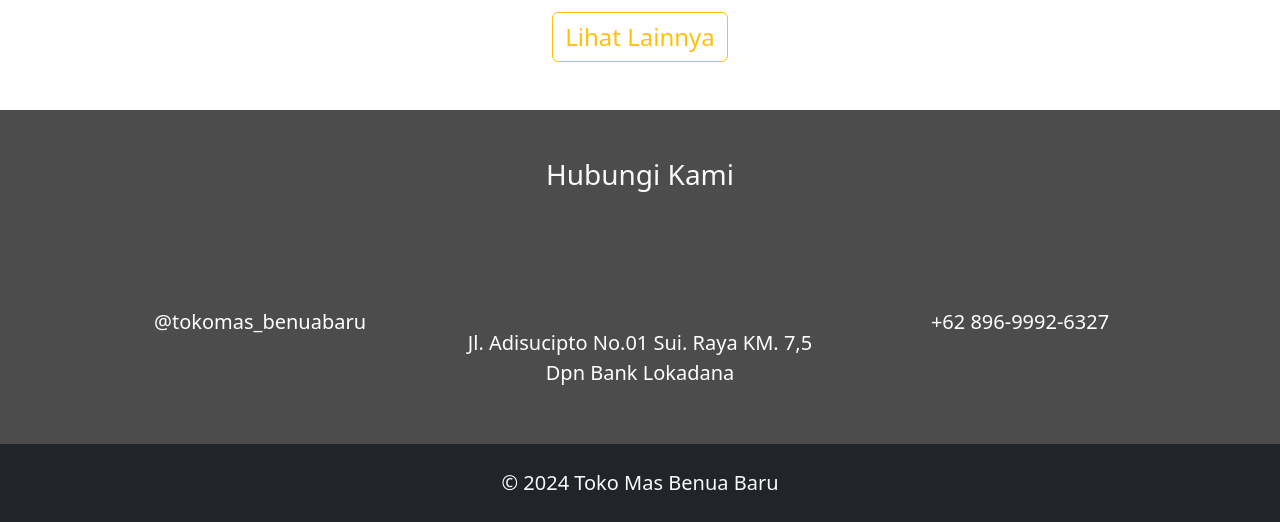
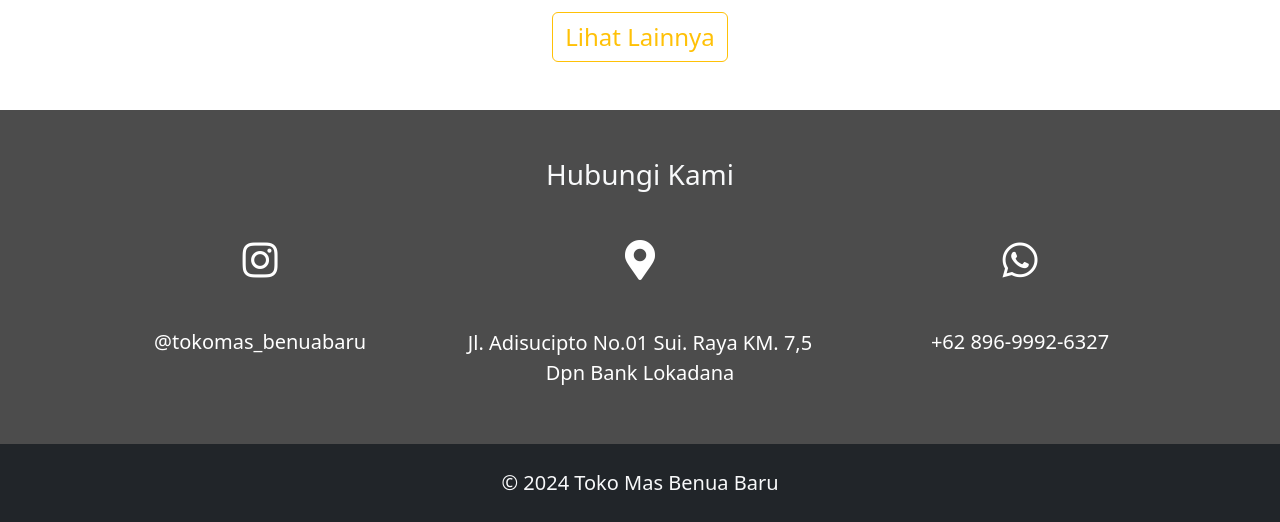
Before and after one commit to KelioXenelly/TMBenuaBaru, a PHP site: page / in a window 1280 px wide. Shown: the part 834-1356 px from the top of the page. Run offline with PHP 8.4, Linux system fonts and the light colour scheme; data that the repository does not hold is empty; some libraries are stand-ins or nearby versions.

Commit message:
add link cdn fontawesome on all main page

```diff
--- a/adminpanel/edit-kategori.php
+++ b/adminpanel/edit-kategori.php
@@ -18,6 +18,7 @@
     <link rel="stylesheet" href="../bootstrap/css/bootstrap.min.css">
     <link rel="stylesheet" href="../fontawesome/css/fontawesome.min.css">
     <link rel="stylesheet" href="../css/style.css">
+    <link rel="stylesheet" href="https://cdnjs.cloudflare.com/ajax/libs/font-awesome/5.15.4/css/all.min.css" integrity="sha512-1ycn6IcaQQ40/MKBW2W4Rhis/DbILU74C1vSrLJxCq57o941Ym01SwNsOMqvEBFlcgUa6xLiPY/NS5R+E6ztJQ==" crossorigin="anonymous" referrerpolicy="no-referrer" />
     <link href="https://cdn.jsdelivr.net/npm/bootstrap@5.3.3/dist/css/bootstrap.min.css" rel="stylesheet" integrity="sha384-QWTKZyjpPEjISv5WaRU9OFeRpok6YctnYmDr5pNlyT2bRjXh0JMhjY6hW+ALEwIH" crossorigin="anonymous">
 </head>
 
--- a/adminpanel/edit-produk.php
+++ b/adminpanel/edit-produk.php
@@ -31,6 +31,7 @@
     <link rel="stylesheet" href="../bootstrap/css/bootstrap.min.css">
     <link rel="stylesheet" href="../fontawesome/css/fontawesome.min.css">
     <link rel="stylesheet" href="../css/style.css">
+    <link rel="stylesheet" href="https://cdnjs.cloudflare.com/ajax/libs/font-awesome/5.15.4/css/all.min.css" integrity="sha512-1ycn6IcaQQ40/MKBW2W4Rhis/DbILU74C1vSrLJxCq57o941Ym01SwNsOMqvEBFlcgUa6xLiPY/NS5R+E6ztJQ==" crossorigin="anonymous" referrerpolicy="no-referrer" />
     <link href="https://cdn.jsdelivr.net/npm/bootstrap@5.3.3/dist/css/bootstrap.min.css" rel="stylesheet" integrity="sha384-QWTKZyjpPEjISv5WaRU9OFeRpok6YctnYmDr5pNlyT2bRjXh0JMhjY6hW+ALEwIH" crossorigin="anonymous">
 </head>
 
--- a/adminpanel/index.php
+++ b/adminpanel/index.php
@@ -19,6 +19,7 @@
     <link rel="stylesheet" href="../bootstrap/css/bootstrap.min.css">
     <link rel="stylesheet" href="../fontawesome/css/fontawesome.min.css">
     <link rel="stylesheet" href="../css/style.css">
+    <link rel="stylesheet" href="https://cdnjs.cloudflare.com/ajax/libs/font-awesome/5.15.4/css/all.min.css" integrity="sha512-1ycn6IcaQQ40/MKBW2W4Rhis/DbILU74C1vSrLJxCq57o941Ym01SwNsOMqvEBFlcgUa6xLiPY/NS5R+E6ztJQ==" crossorigin="anonymous" referrerpolicy="no-referrer" />
     <link href="https://cdn.jsdelivr.net/npm/bootstrap@5.3.3/dist/css/bootstrap.min.css" rel="stylesheet" integrity="sha384-QWTKZyjpPEjISv5WaRU9OFeRpok6YctnYmDr5pNlyT2bRjXh0JMhjY6hW+ALEwIH" crossorigin="anonymous">
 </head>
 
--- a/adminpanel/kategori.php
+++ b/adminpanel/kategori.php
@@ -17,6 +17,7 @@
     <link rel="stylesheet" href="../fontawesome/css/fontawesome.min.css">
     <link rel="stylesheet" href="../css/style.css">
     <link rel="stylesheet" href="https://cdnjs.cloudflare.com/ajax/libs/jquery-confirm/3.3.4/jquery-confirm.min.css">
+    <link rel="stylesheet" href="https://cdnjs.cloudflare.com/ajax/libs/font-awesome/5.15.4/css/all.min.css" integrity="sha512-1ycn6IcaQQ40/MKBW2W4Rhis/DbILU74C1vSrLJxCq57o941Ym01SwNsOMqvEBFlcgUa6xLiPY/NS5R+E6ztJQ==" crossorigin="anonymous" referrerpolicy="no-referrer" />
     <link href="https://cdn.jsdelivr.net/npm/bootstrap@5.3.3/dist/css/bootstrap.min.css" rel="stylesheet" integrity="sha384-QWTKZyjpPEjISv5WaRU9OFeRpok6YctnYmDr5pNlyT2bRjXh0JMhjY6hW+ALEwIH" crossorigin="anonymous">
 </head>
 
--- a/adminpanel/login.php
+++ b/adminpanel/login.php
@@ -12,6 +12,7 @@
     <link rel="stylesheet" href="../bootstrap/css/bootstrap.min.css">
     <link rel="stylesheet" href="../fontawesome/css/fontawesome.min.css">
     <link rel="stylesheet" href="../css/style.css">
+    <link rel="stylesheet" href="https://cdnjs.cloudflare.com/ajax/libs/font-awesome/5.15.4/css/all.min.css" integrity="sha512-1ycn6IcaQQ40/MKBW2W4Rhis/DbILU74C1vSrLJxCq57o941Ym01SwNsOMqvEBFlcgUa6xLiPY/NS5R+E6ztJQ==" crossorigin="anonymous" referrerpolicy="no-referrer" />
     <link href="https://cdn.jsdelivr.net/npm/bootstrap@5.3.3/dist/css/bootstrap.min.css" rel="stylesheet" integrity="sha384-QWTKZyjpPEjISv5WaRU9OFeRpok6YctnYmDr5pNlyT2bRjXh0JMhjY6hW+ALEwIH" crossorigin="anonymous">
 </head>
 
--- a/adminpanel/produk.php
+++ b/adminpanel/produk.php
@@ -21,6 +21,7 @@
     <link rel="stylesheet" href="../css/style.css">
     <link href="../DataTables/datatables.min.css" rel="stylesheet">
     <link rel="stylesheet" href="https://cdnjs.cloudflare.com/ajax/libs/jquery-confirm/3.3.4/jquery-confirm.min.css">
+    <link rel="stylesheet" href="https://cdnjs.cloudflare.com/ajax/libs/font-awesome/5.15.4/css/all.min.css" integrity="sha512-1ycn6IcaQQ40/MKBW2W4Rhis/DbILU74C1vSrLJxCq57o941Ym01SwNsOMqvEBFlcgUa6xLiPY/NS5R+E6ztJQ==" crossorigin="anonymous" referrerpolicy="no-referrer" />
     <link href="https://cdn.jsdelivr.net/npm/bootstrap@5.3.3/dist/css/bootstrap.min.css" rel="stylesheet" integrity="sha384-QWTKZyjpPEjISv5WaRU9OFeRpok6YctnYmDr5pNlyT2bRjXh0JMhjY6hW+ALEwIH" crossorigin="anonymous">
 </head>
 
--- a/adminpanel/tambah-kategori.php
+++ b/adminpanel/tambah-kategori.php
@@ -15,6 +15,7 @@
     <link rel="stylesheet" href="../bootstrap/css/bootstrap.min.css">
     <link rel="stylesheet" href="../fontawesome/css/fontawesome.min.css">
     <link rel="stylesheet" href="../css/style.css">
+    <link rel="stylesheet" href="https://cdnjs.cloudflare.com/ajax/libs/font-awesome/5.15.4/css/all.min.css" integrity="sha512-1ycn6IcaQQ40/MKBW2W4Rhis/DbILU74C1vSrLJxCq57o941Ym01SwNsOMqvEBFlcgUa6xLiPY/NS5R+E6ztJQ==" crossorigin="anonymous" referrerpolicy="no-referrer" />
     <link href="https://cdn.jsdelivr.net/npm/bootstrap@5.3.3/dist/css/bootstrap.min.css" rel="stylesheet" integrity="sha384-QWTKZyjpPEjISv5WaRU9OFeRpok6YctnYmDr5pNlyT2bRjXh0JMhjY6hW+ALEwIH" crossorigin="anonymous">
 </head>
 
--- a/adminpanel/tambah-produk.php
+++ b/adminpanel/tambah-produk.php
@@ -25,6 +25,7 @@
     <link rel="stylesheet" href="../bootstrap/css/bootstrap.min.css">
     <link rel="stylesheet" href="../fontawesome/css/fontawesome.min.css">
     <link rel="stylesheet" href="../css/style.css">
+    <link rel="stylesheet" href="https://cdnjs.cloudflare.com/ajax/libs/font-awesome/5.15.4/css/all.min.css" integrity="sha512-1ycn6IcaQQ40/MKBW2W4Rhis/DbILU74C1vSrLJxCq57o941Ym01SwNsOMqvEBFlcgUa6xLiPY/NS5R+E6ztJQ==" crossorigin="anonymous" referrerpolicy="no-referrer" />
     <link href="https://cdn.jsdelivr.net/npm/bootstrap@5.3.3/dist/css/bootstrap.min.css" rel="stylesheet" integrity="sha384-QWTKZyjpPEjISv5WaRU9OFeRpok6YctnYmDr5pNlyT2bRjXh0JMhjY6hW+ALEwIH" crossorigin="anonymous">
 </head>
 
--- a/index.php
+++ b/index.php
@@ -14,6 +14,7 @@
     <link rel="stylesheet" href="bootstrap/css/bootstrap.min.css">
     <link rel="stylesheet" href="fontawesome/css/fontawesome.min.css">
     <link rel="stylesheet" href="css/style.css">
+    <link rel="stylesheet" href="https://cdnjs.cloudflare.com/ajax/libs/font-awesome/5.15.4/css/all.min.css" integrity="sha512-1ycn6IcaQQ40/MKBW2W4Rhis/DbILU74C1vSrLJxCq57o941Ym01SwNsOMqvEBFlcgUa6xLiPY/NS5R+E6ztJQ==" crossorigin="anonymous" referrerpolicy="no-referrer" />
     <link href="https://cdn.jsdelivr.net/npm/bootstrap@5.3.3/dist/css/bootstrap.min.css" rel="stylesheet" integrity="sha384-QWTKZyjpPEjISv5WaRU9OFeRpok6YctnYmDr5pNlyT2bRjXh0JMhjY6hW+ALEwIH" crossorigin="anonymous">
 </head>
 
--- a/produk-detail.php
+++ b/produk-detail.php
@@ -20,6 +20,7 @@
     <link rel="stylesheet" href="bootstrap/css/bootstrap.min.css">
     <link rel="stylesheet" href="fontawesome/css/all.min.css">
     <link rel="stylesheet" href="css/style.css">
+    <link rel="stylesheet" href="https://cdnjs.cloudflare.com/ajax/libs/font-awesome/5.15.4/css/all.min.css" integrity="sha512-1ycn6IcaQQ40/MKBW2W4Rhis/DbILU74C1vSrLJxCq57o941Ym01SwNsOMqvEBFlcgUa6xLiPY/NS5R+E6ztJQ==" crossorigin="anonymous" referrerpolicy="no-referrer" />
     <link href="https://cdn.jsdelivr.net/npm/bootstrap@5.3.3/dist/css/bootstrap.min.css" rel="stylesheet" integrity="sha384-QWTKZyjpPEjISv5WaRU9OFeRpok6YctnYmDr5pNlyT2bRjXh0JMhjY6hW+ALEwIH" crossorigin="anonymous">
 </head>
 
--- a/produk.php
+++ b/produk.php
@@ -31,6 +31,7 @@
     <link rel="stylesheet" href="bootstrap/css/bootstrap.min.css">
     <link rel="stylesheet" href="fontawesome/css/fontawesome.min.css">
     <link rel="stylesheet" href="css/style.css">
+    <link rel="stylesheet" href="https://cdnjs.cloudflare.com/ajax/libs/font-awesome/5.15.4/css/all.min.css" integrity="sha512-1ycn6IcaQQ40/MKBW2W4Rhis/DbILU74C1vSrLJxCq57o941Ym01SwNsOMqvEBFlcgUa6xLiPY/NS5R+E6ztJQ==" crossorigin="anonymous" referrerpolicy="no-referrer" />
     <link href="https://cdn.jsdelivr.net/npm/bootstrap@5.3.3/dist/css/bootstrap.min.css" rel="stylesheet" integrity="sha384-QWTKZyjpPEjISv5WaRU9OFeRpok6YctnYmDr5pNlyT2bRjXh0JMhjY6hW+ALEwIH" crossorigin="anonymous">
 </head>
 
--- a/tentang-kami.php
+++ b/tentang-kami.php
@@ -11,6 +11,7 @@ require "connection.php";
     <link rel="stylesheet" href="bootstrap/css/bootstrap.min.css">
     <link rel="stylesheet" href="fontawesome/css/fontawesome.min.css">
     <link rel="stylesheet" href="css/style.css">
+    <link rel="stylesheet" href="https://cdnjs.cloudflare.com/ajax/libs/font-awesome/5.15.4/css/all.min.css" integrity="sha512-1ycn6IcaQQ40/MKBW2W4Rhis/DbILU74C1vSrLJxCq57o941Ym01SwNsOMqvEBFlcgUa6xLiPY/NS5R+E6ztJQ==" crossorigin="anonymous" referrerpolicy="no-referrer" />
     <link href="https://cdn.jsdelivr.net/npm/bootstrap@5.3.3/dist/css/bootstrap.min.css" rel="stylesheet" integrity="sha384-QWTKZyjpPEjISv5WaRU9OFeRpok6YctnYmDr5pNlyT2bRjXh0JMhjY6hW+ALEwIH" crossorigin="anonymous">
 </head>
 
```
